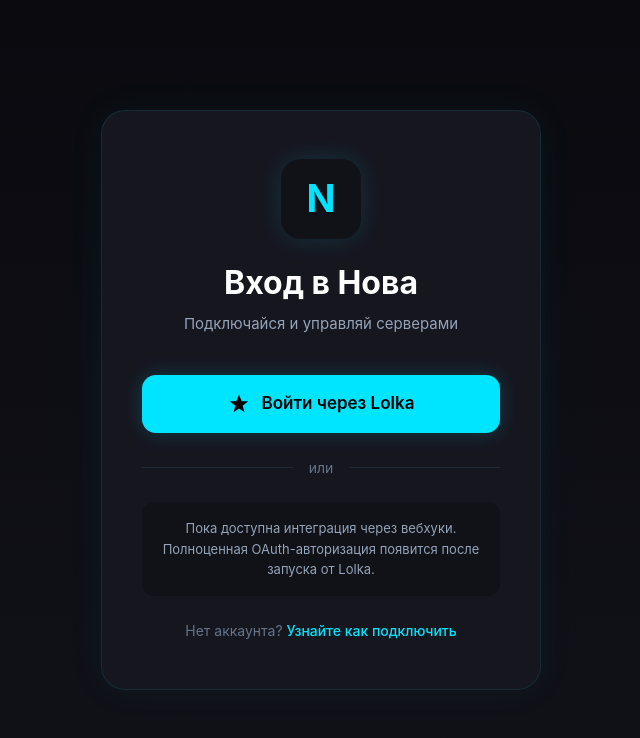
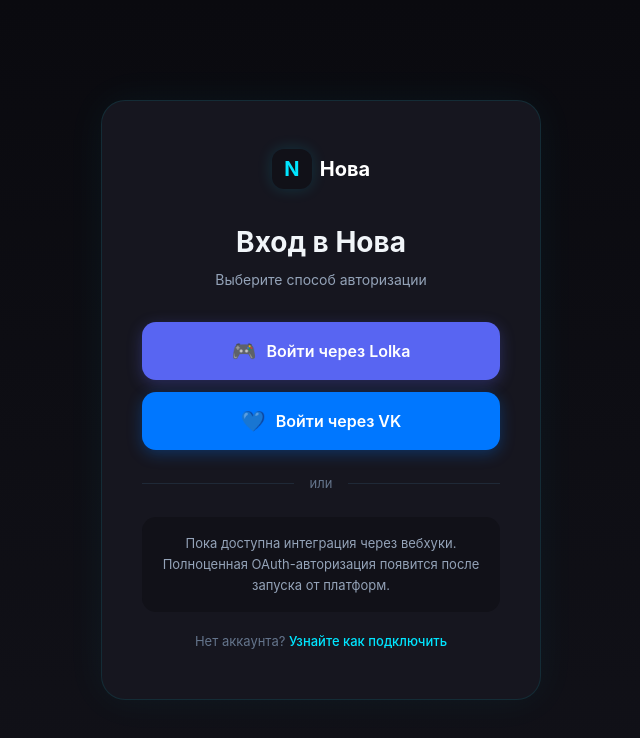
Before and after one commit to R4YDMOND/nova-bot, a Next.js app in the folder frontend/: page /login in a window 1280 px wide. Shown: the top 738 px of the page, without its empty margins (319-959 px from the left). Built offline with nearby package versions, Linux system fonts and the light colour scheme.

Commit message:
Add Lolka and VK auth buttons.tsx

```diff
--- a/frontend/src/app/login/page.tsx
+++ b/frontend/src/app/login/page.tsx
@@ -3,170 +3,99 @@
 import { useState } from 'react'
 
 export default function LoginPage() {
-  const [loading, setLoading] = useState(false)
+  const [loading, setLoading] = useState('')
 
-  const handleLogin = () => {
-    setLoading(true)
-    // Здесь будет OAuth через Lolka
-    setTimeout(() => setLoading(false), 2000)
+  const handleLogin = (provider: string) => {
+    setLoading(provider)
+    setTimeout(() => setLoading(''), 2000)
   }
 
   return (
     <div style={{
       minHeight: '100vh',
       background: 'linear-gradient(180deg, #0A0A0F 0%, #111118 100%)',
-      display: 'flex',
-      alignItems: 'center',
-      justifyContent: 'center',
-      padding: '20px'
+      display: 'flex', alignItems: 'center', justifyContent: 'center',
+      padding: '20px', color: '#F1F5F9'
     }}>
 
-      {/* Фоновое свечение */}
       <div style={{
-        position: 'absolute',
-        width: '600px',
-        height: '600px',
-        borderRadius: '50%',
-        background: 'radial-gradient(circle, rgba(0, 229, 255, 0.03) 0%, transparent 70%)',
-        pointerEvents: 'none'
-      }} />
-
-      {/* Карточка логина */}
-      <div style={{
-        background: '#16161F',
-        borderRadius: '24px',
-        padding: '48px 40px',
-        width: '100%',
-        maxWidth: '440px',
-        border: '1px solid rgba(0, 229, 255, 0.1)',
-        boxShadow: '0 0 40px rgba(0, 229, 255, 0.05)',
-        position: 'relative',
-        zIndex: 1
+        background: '#16161F', borderRadius: '24px', padding: '48px 40px',
+        width: '100%', maxWidth: '440px', border: '1px solid rgba(0, 229, 255, 0.1)',
+        boxShadow: '0 0 40px rgba(0, 229, 255, 0.05)', textAlign: 'center'
       }}>
 
-        {/* Логотип */}
-        <div style={{ textAlign: 'center', marginBottom: '40px' }}>
-          <div style={{
-            width: '80px',
-            height: '80px',
-            background: '#111118',
-            borderRadius: '20px',
-            display: 'flex',
-            alignItems: 'center',
-            justifyContent: 'center',
-            margin: '0 auto 20px',
-            boxShadow: '0 0 25px rgba(0, 229, 255, 0.15)'
-          }}>
-            <span style={{
-              fontSize: '38px',
-              fontWeight: 'bold',
-              color: '#00E5FF'
-            }}>N</span>
-          </div>
-          <h1 style={{
-            fontSize: '32px',
-            fontWeight: 'bold',
-            color: '#FFFFFF',
-            marginBottom: '6px'
-          }}>Вход в Нова</h1>
-          <p style={{ color: '#94A3B8', fontSize: '15px' }}>
-            Подключайся и управляй серверами
+        <a href="/" style={{ display: 'inline-flex', alignItems: 'center', gap: '8px', textDecoration: 'none', marginBottom: '32px' }}>
+          <div style={{ width: '40px', height: '40px', background: '#111118', borderRadius: '12px', display: 'flex', alignItems: 'center', justifyContent: 'center', fontWeight: 'bold', color: '#00E5FF', fontSize: '20px', boxShadow: '0 0 15px rgba(0,229,255,0.15)' }}>N</div>
+          <span style={{ fontSize: '20px', fontWeight: 'bold', color: '#FFF' }}>Нова</span>
+        </a>
+
+        <h1 style={{ fontSize: '28px', fontWeight: '700', marginBottom: '6px' }}>Вход в Нова</h1>
+        <p style={{ color: '#94A3B8', fontSize: '14px', marginBottom: '32px' }}>Выберите способ авторизации</p>
+
+        {/* Кнопки */}
+        <div style={{ display: 'flex', flexDirection: 'column', gap: '12px' }}>
+
+          {/* Lolka */}
+          <button onClick={() => handleLogin('lolka')} disabled={loading !== ''} style={{
+            width: '100%', padding: '14px', background: loading === 'lolka' ? '#0E8A9E' : '#5865F2',
+            color: '#FFF', border: 'none', borderRadius: '14px', fontSize: '16px',
+            fontWeight: '600', cursor: loading ? 'wait' : 'pointer',
+            display: 'flex', alignItems: 'center', justifyContent: 'center', gap: '10px',
+            transition: 'all 0.2s', boxShadow: '0 4px 15px rgba(88, 101, 242, 0.3)'
+          }}
+          onMouseEnter={(e) => { if (!loading) e.currentTarget.style.transform = 'scale(1.01)'; }}
+          onMouseLeave={(e) => { if (!loading) e.currentTarget.style.transform = 'scale(1)'; }}
+          >
+            {loading === 'lolka' ? (
+              <span style={{ width: '20px', height: '20px', border: '2px solid #FFF', borderTopColor: 'transparent', borderRadius: '50%', display: 'inline-block', animation: 'spin 0.8s linear infinite' }} />
+            ) : (
+              <span style={{ fontSize: '20px' }}>🎮</span>
+            )}
+            {loading === 'lolka' ? 'Загрузка...' : 'Войти через Lolka'}
+          </button>
+
+          {/* VK */}
+          <button onClick={() => handleLogin('vk')} disabled={loading !== ''} style={{
+            width: '100%', padding: '14px', background: loading === 'vk' ? '#1A5A9E' : '#0077FF',
+            color: '#FFF', border: 'none', borderRadius: '14px', fontSize: '16px',
+            fontWeight: '600', cursor: loading ? 'wait' : 'pointer',
+            display: 'flex', alignItems: 'center', justifyContent: 'center', gap: '10px',
+            transition: 'all 0.2s', boxShadow: '0 4px 15px rgba(0, 119, 255, 0.3)'
+          }}
+          onMouseEnter={(e) => { if (!loading) e.currentTarget.style.transform = 'scale(1.01)'; }}
+          onMouseLeave={(e) => { if (!loading) e.currentTarget.style.transform = 'scale(1)'; }}
+          >
+            {loading === 'vk' ? (
+              <span style={{ width: '20px', height: '20px', border: '2px solid #FFF', borderTopColor: 'transparent', borderRadius: '50%', display: 'inline-block', animation: 'spin 0.8s linear infinite' }} />
+            ) : (
+              <span style={{ fontSize: '20px' }}>💙</span>
+            )}
+            {loading === 'vk' ? 'Загрузка...' : 'Войти через VK'}
+          </button>
+        </div>
+
+        <div style={{ display: 'flex', alignItems: 'center', gap: '16px', margin: '24px 0' }}>
+          <div style={{ flex: 1, height: '1px', background: '#1F2937' }} />
+          <span style={{ color: '#64748B', fontSize: '13px' }}>или</span>
+          <div style={{ flex: 1, height: '1px', background: '#1F2937' }} />
+        </div>
+
+        <div style={{ background: '#111118', borderRadius: '14px', padding: '16px', textAlign: 'center' }}>
+          <p style={{ color: '#94A3B8', fontSize: '13px', lineHeight: '1.6' }}>
+            Пока доступна интеграция через вебхуки.<br/>
+            Полноценная OAuth-авторизация появится после запуска от платформ.
           </p>
         </div>
 
-        {/* Кнопка входа через Lolka */}
-        <button
-          onClick={handleLogin}
-          disabled={loading}
-          style={{
-            width: '100%',
-            padding: '16px',
-            background: loading ? '#0E8A9E' : '#00E5FF',
-            color: '#000000',
-            border: 'none',
-            borderRadius: '14px',
-            fontSize: '17px',
-            fontWeight: '600',
-            cursor: loading ? 'wait' : 'pointer',
-            display: 'flex',
-            alignItems: 'center',
-            justifyContent: 'center',
-            gap: '12px',
-            transition: 'all 0.2s',
-            boxShadow: loading ? 'none' : '0 0 20px rgba(0, 229, 255, 0.2)'
-          }}
-          onMouseEnter={(e) => { if (!loading) e.currentTarget.style.transform = 'scale(1.02)' }}
-          onMouseLeave={(e) => { if (!loading) e.currentTarget.style.transform = 'scale(1)' }}
-        >
-          {loading ? (
-            <>
-              <span style={{
-                width: '20px', height: '20px', border: '2px solid #000000',
-                borderTopColor: 'transparent', borderRadius: '50%',
-                display: 'inline-block', animation: 'spin 0.8s linear infinite'
-              }} />
-              Загрузка...
-            </>
-          ) : (
-            <>
-              <svg width="22" height="22" viewBox="0 0 24 24" fill="currentColor">
-                <path d="M12 2L15 9H22L16 14L18 21L12 17L6 21L8 14L2 9H9L12 2Z"/>
-              </svg>
-              Войти через Lolka
-            </>
-          )}
-        </button>
-
-        {/* Разделитель */}
-        <div style={{
-          display: 'flex',
-          alignItems: 'center',
-          gap: '16px',
-          margin: '24px 0'
-        }}>
-          <div style={{ flex: 1, height: '1px', background: '#1F2937' }} />
-          <span style={{ color: '#64748B', fontSize: '14px' }}>или</span>
-          <div style={{ flex: 1, height: '1px', background: '#1F2937' }} />
-        </div>
-
-        {/* Информация */}
-        <div style={{
-          background: '#111118',
-          borderRadius: '12px',
-          padding: '16px',
-          textAlign: 'center'
-        }}>
-          <p style={{ color: '#94A3B8', fontSize: '13px', lineHeight: '1.6' }}>
-            Пока доступна интеграция через вебхуки.
-            <br />
-            Полноценная OAuth-авторизация появится после запуска от Lolka.
-          </p>
-        </div>
-
-        {/* Ссылка на документацию */}
-        <p style={{
-          textAlign: 'center',
-          marginTop: '24px',
-          color: '#64748B',
-          fontSize: '14px'
-        }}>
+        <p style={{ marginTop: '20px', color: '#64748B', fontSize: '13px' }}>
           Нет аккаунта?{' '}
-          <a href="/docs" style={{
-            color: '#00E5FF',
-            textDecoration: 'none',
-            fontWeight: '500'
-          }}>
+          <a href="/docs" style={{ color: '#00E5FF', textDecoration: 'none', fontWeight: '500' }}>
             Узнайте как подключить
           </a>
         </p>
       </div>
 
-      {/* Стиль для анимации загрузки */}
-      <style>{`
-        @keyframes spin {
-          to { transform: rotate(360deg); }
-        }
-      `}</style>
+      <style>{`@keyframes spin { to { transform: rotate(360deg); } }`}</style>
     </div>
   )
 }
```
